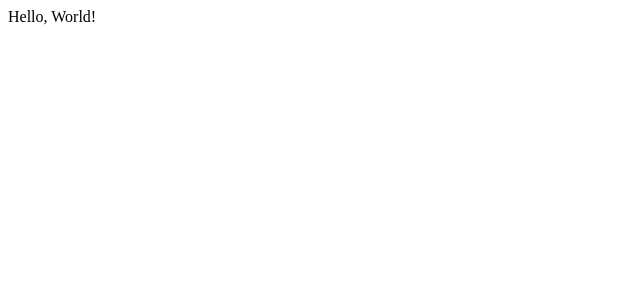
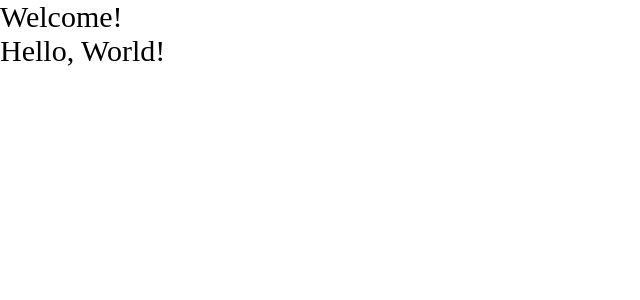
Before and after one commit to m-zolotov/ulbi-estore-project, a React app: page / in a window 1280 px wide. Shown: the top 300 px of the page, without its empty margins (0-640 px from the left). Built offline with nearby package versions, Linux system fonts and the light colour scheme.

Commit message:
Setting up style isolation in MiniCssExtractPlugin

```diff
--- a/src/App.tsx
+++ b/src/App.tsx
@@ -1,8 +1,10 @@
 import { Text } from "./components/Text";
+import './index.scss';
 
 export const App = () => {
     return (
-        <div>
+        <div className="app">
+            Welcome!
             <Text />
         </div>
     )
--- /dev/null
+++ b/src/index.scss
@@ -0,0 +1,9 @@
+* {
+    margin: 0;
+    padding: 0;
+    box-sizing: border-box;
+}
+
+.app {
+    font-size: 30px;
+}
```
Also changed, not shown: 1 other file (tests, documents, lock files or other folders).
